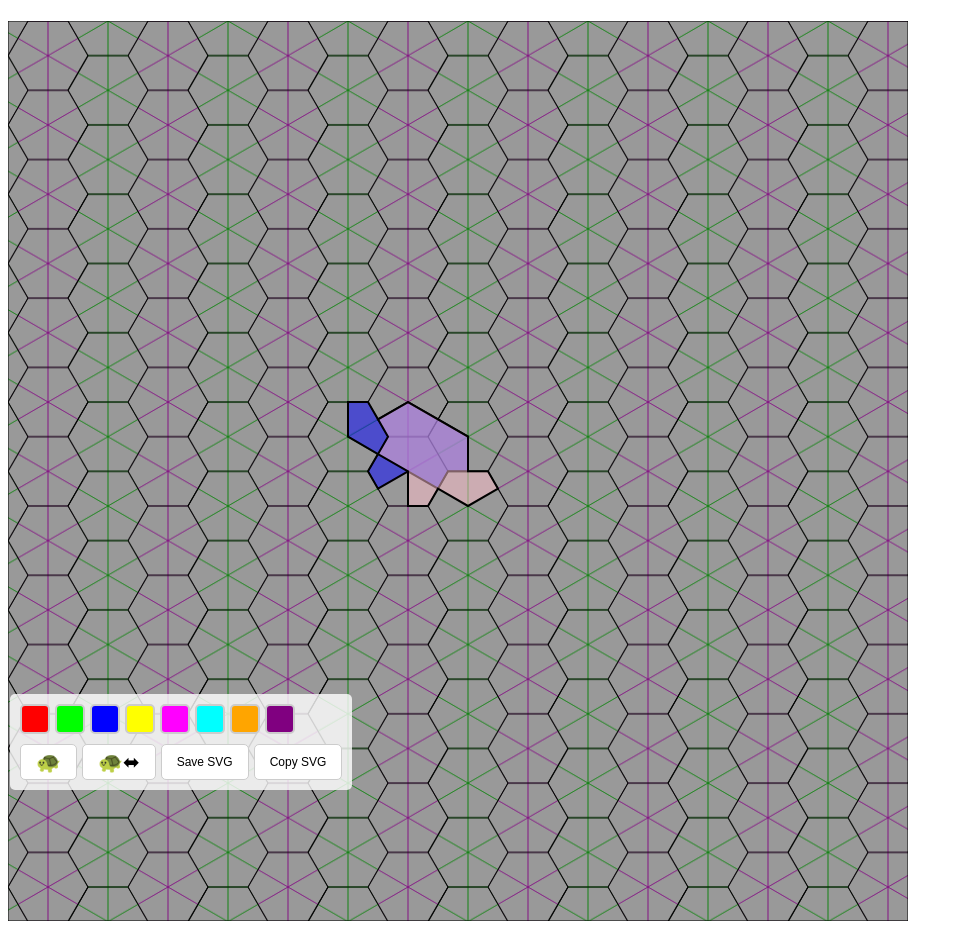
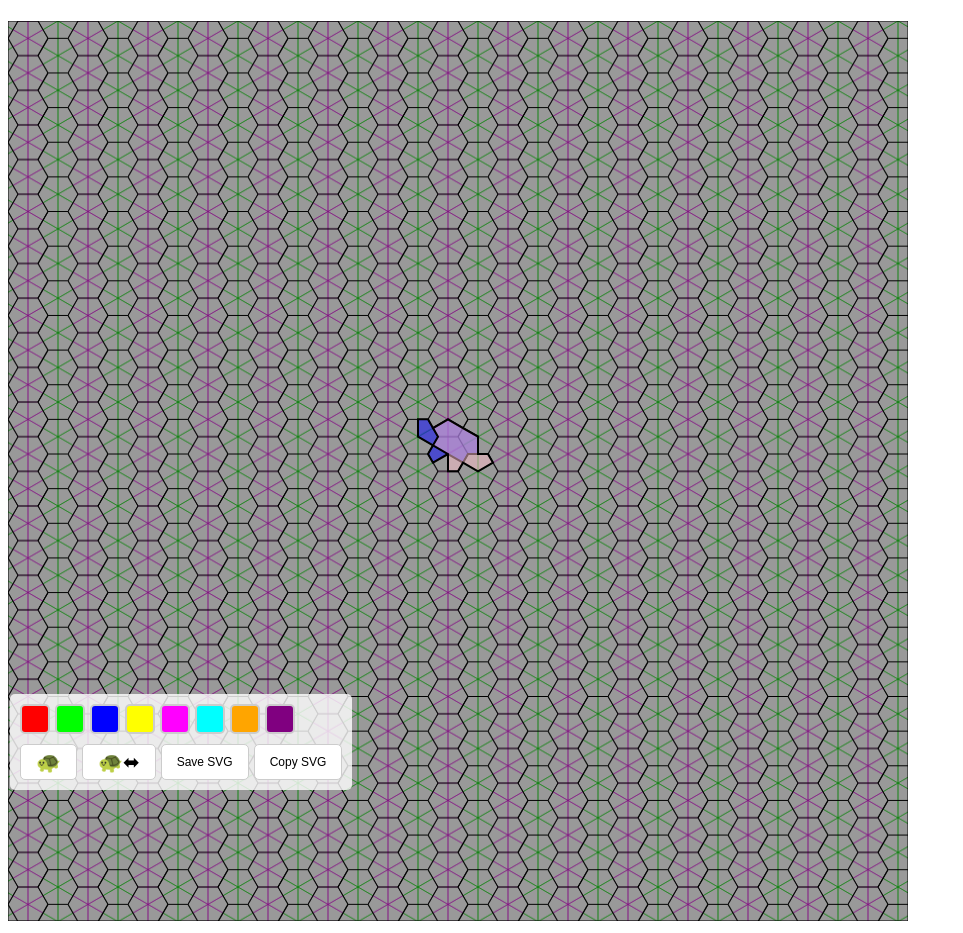
Before and after one commit to tituman/turtles, a plain HTML site: page index.html in a window 1280 px wide. Shown: the whole page, without its empty margins (0-963 px from the left). Drawn offline with Linux system fonts and the light colour scheme.

Commit message:
final mvp

```diff
--- a/colorControls.js
+++ b/colorControls.js
@@ -172,7 +172,7 @@ function setupExportFunctions() {
     }
 
     // Add keyboard shortcuts
-    document.addEventListener('keydown', function(e) {
+    document.addEventListener('keydown', function (e) {
         // Ctrl/Cmd + S to save
         if ((e.ctrlKey || e.metaKey) && e.key === 's') {
             e.preventDefault();
--- a/script.js
+++ b/script.js
@@ -3,7 +3,7 @@ const svgns = "http://www.w3.org/2000/svg";
 
 
 /******  preparations  *******/
-const SIDE = 40;//96;
+const SIDE = 20;//96;
 const sizeOfSVGinX = 900;
 const sizeOfSVGinY = 900;
 
```
Also changed, not shown: index.html (+0 -10 lines).
